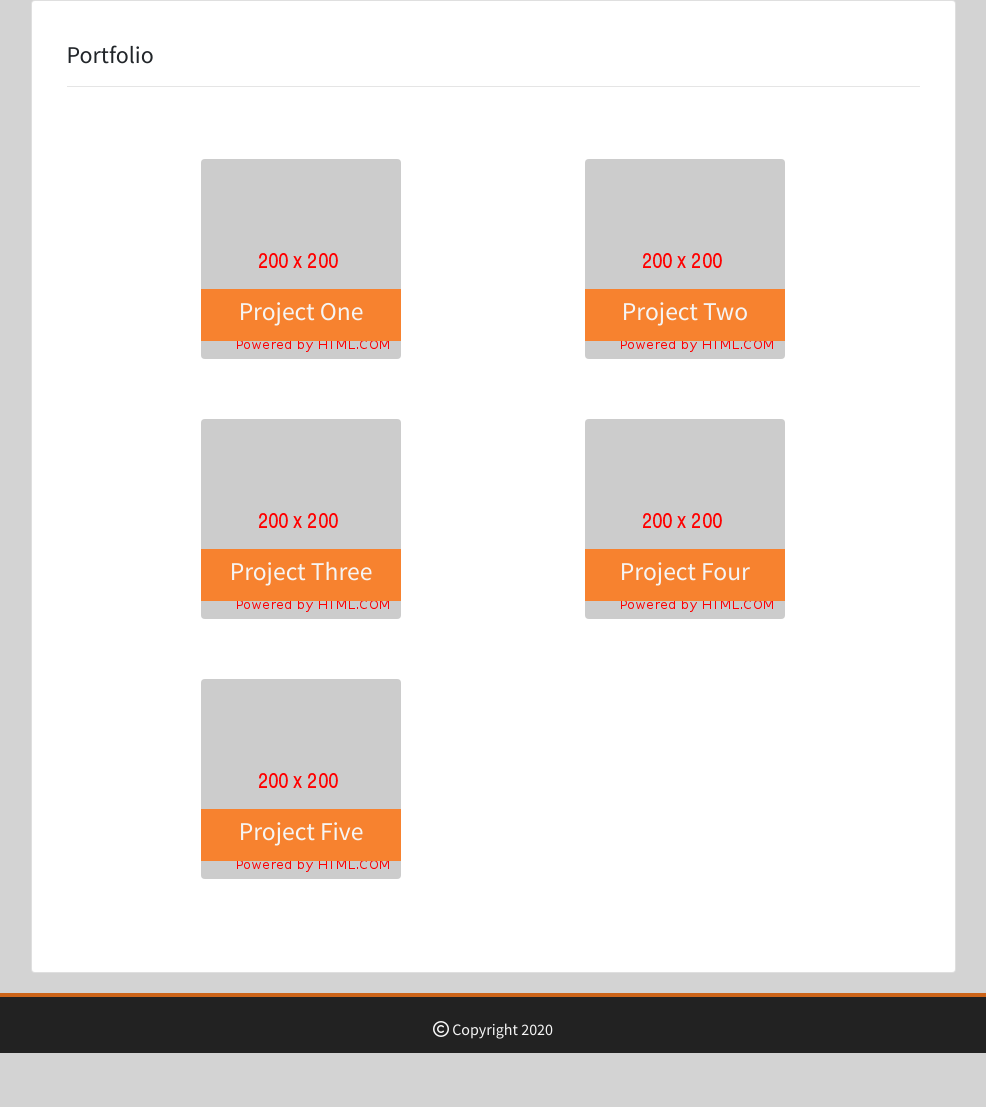
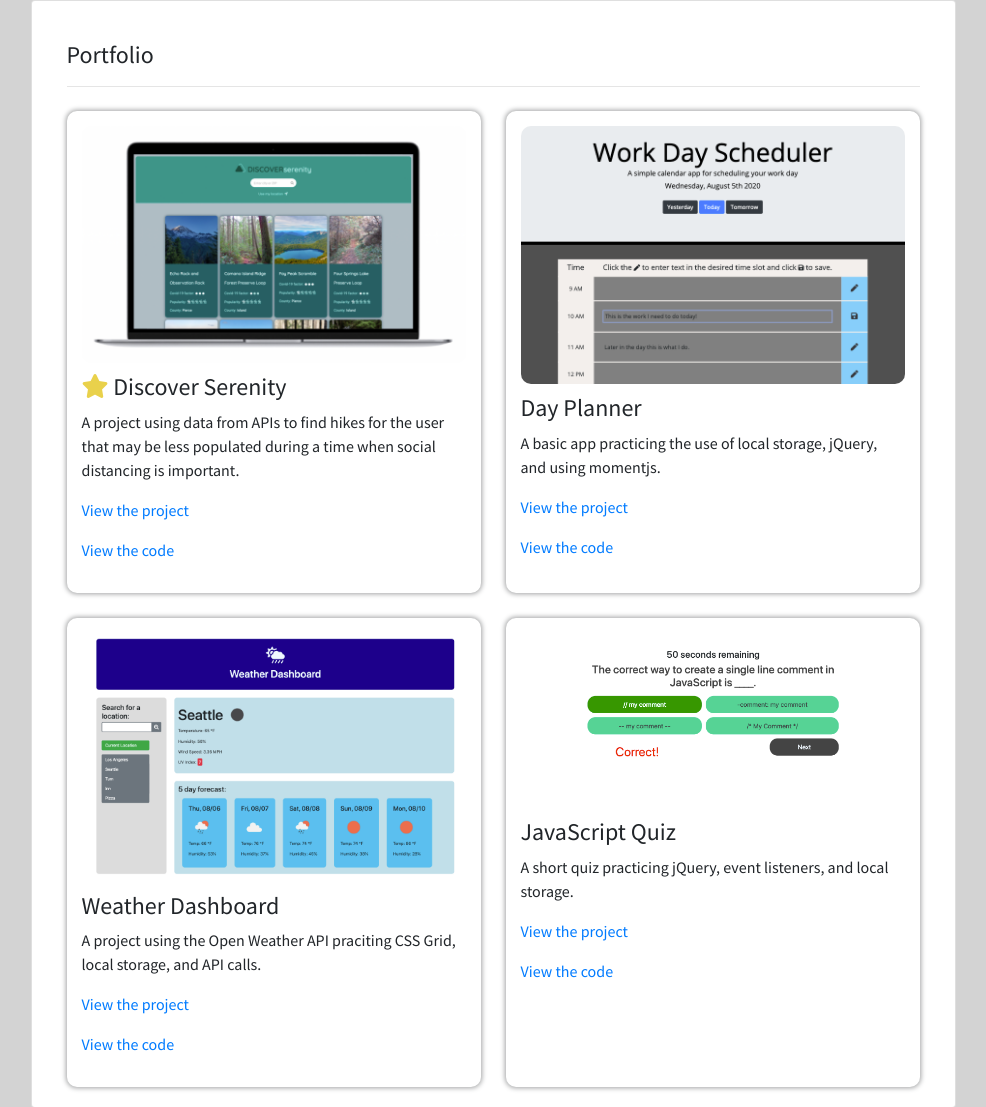
Before and after one commit to zapponejosh/zapponejosh.github.io, a plain HTML site: page portfolio.html in a window 1280 px wide. Shown: the part 112-1219 px from the top of the page, without its empty margins (147-1133 px from the left). Before the commit the page ends 1165 px from the top, so only its background shows below. Drawn offline with nearby package versions, Linux system fonts and the light colour scheme.

Commit message:
redoing the portfolio page with class projects in a grid layout

```diff
--- a/css/style.css
+++ b/css/style.css
@@ -7,6 +7,7 @@ body {
     font-family: 'Source Sans Pro', sans-serif;
     background-color: lightgrey;
 }
+
 
 /* Page container and wrap to keep the footer placed below */
 #page-container {
@@ -36,7 +37,11 @@ header .logo {
     padding: 0.5rem;
     font-family: 'Shadows Into Light', cursive;
     text-align: center;
+}
+
+header a, header a:hover {
     color: whitesmoke;
+    text-decoration: none;
 }
 
     /* site nav */
@@ -111,31 +116,33 @@ hr {
 /* End section */
 
 
-/* Portfolio CSS */
-
+/* New portfolio CSS */
+.wrapper {
+    display: grid;
+    margin: 0 auto;
+    grid-template-columns: repeat(auto-fill, minmax(300px, 1fr));
+    grid-auto-rows: minmax(300px, auto);
+    gap: 25px;
+}
 
 .portfolio-item {
-    padding: 30px 50px;
+    background-color: white;
+    border-radius: 10px;
+    padding: 15px;
+    box-shadow: 0 0 5px 1px #a1a2a3;
 }
 
-/* Fixes FF bug that shrinks image @ around 980px */
-.portfolio-img {
-    min-width: 200px;
+.portfolio-item img {
+    width: 100%;
+    object-fit: contain;
+    margin-bottom: 10px;
+    border-radius: 10px;
 }
 
-.portfolio-text {
-    position: absolute;
-    bottom: 3rem;
-    background-color: #f7822f;
-    width: 200px;
-    color: whitesmoke;
+.fa-star {
+    color: rgb(233, 209, 75);
 }
-
-.portfolio-text h2 {
-    font-size: 1.6rem;
-    padding: 7px;
-}
-/* End section */
+/* end */
 
 
 /* Footer CSS */
--- a/portfolio.html
+++ b/portfolio.html
@@ -20,7 +20,7 @@
         <div class="row">
           <div class="col-md-4 col-sm-6 logo-box">
             <div class="logo">
-              <h1>Josh Zappone</h1>
+              <h1><a href="index.html">Josh Zappone</a></h1>
             </div>
           </div>
           <!-- Navbar -->
@@ -40,57 +40,49 @@
               <h4 class="card-title about-title">Portfolio</h4>
               <hr>
 
-              <div class="row portfolio-group">
-
-                <!-- Item 1 -->
-                <div class="col-md-6 col-sm-12 d-flex justify-content-center portfolio-item">
-                  <a href="#">
-                    <img class="portfolio-img rounded mx-auto d-block" src="Assets/Images/gray-200px.png" alt="portfolio-img">
-                    <div class="portfolio-text">
-                      <h2 class="text-center">Project One</h2>
-                    </div>
-                </a>
+              <div class="wrapper">
+                <div class="portfolio-item">
+                  <img src="./Assets/Images/serenity-preview.png" alt="code preview image" class="preview">
+                  <h4 class="name"><i class="fas fa-star"></i> Discover Serenity</h4>
+                  <p class="description">A project using data from APIs to find hikes for the user that may be less populated during a time when social distancing is important.</p>
+                  <div class="links">
+                    <p><a href="https://calebkirkish.github.io/discover-serenity/" target="_blank" class="deployed">View the project</a></p>
+                    <p><a href="https://github.com/calebkirkish/discover-serenity" target="_blank" class="repo">View the code</a></p>
+                  </div>
                 </div>
 
-                <!-- Item 2 -->
-                <div class="col-md-6 col-sm-12 d-flex justify-content-center portfolio-item">
-                  <a href="#">
-                    <img class="portfolio-img rounded mx-auto d-block" src="Assets/Images/gray-200px.png" alt="portfolio-img">
-                    <div class="portfolio-text">
-                      <h2 class="text-center">Project Two</h2>
-                    </div>
-                  </a>
+                <div class="portfolio-item">
+                  <img src="./Assets/Images/day-planner-preview.png" alt="code preview image" class="preview">
+                  <h4 class="name">Day Planner</h4>
+                  <p class="description">A basic app practicing the use of local storage, jQuery, and using momentjs.</p>
+                  <div class="links">
+                    <p><a href="https://zapponejosh.github.io/hw-5-day-planner/" target="_blank" class="deployed">View the project</a></p>
+                    <p><a href="https://github.com/zapponejosh/hw-5-day-planner" target="_blank" class="repo">View the code</a></p>
+                  </div>
                 </div>
 
-                <!-- Item 3 -->
-                <div class="col-md-6 col-sm-12 d-flex justify-content-center portfolio-item">
-                  <a href="#">
-                    <img class="portfolio-img rounded mx-auto d-block" src="Assets/Images/gray-200px.png" alt="portfolio-img">
-                    <div class="portfolio-text">
-                      <h2 class="text-center">Project Three</h2>
-                    </div>
-                  </a>
+                <div class="portfolio-item">
+                  <img src="./Assets/Images/weather-preview.png" alt="code preview image" class="preview">
+                  <h4 class="name">Weather Dashboard</h4>
+                  <p class="description">A project using the Open Weather API praciting CSS Grid, local storage, and API calls.</p>
+                  <div class="links">
+                    <p><a href="https://zapponejosh.github.io/hw-6-weather-app/" target="_blank" class="deployed">View the project</a></p>
+                    <p><a href="https://github.com/zapponejosh/hw-6-weather-app" target="_blank" class="repo">View the code</a></p>
+                  </div>
+                </div>
+                <div class="portfolio-item">
+                  <img src="./Assets/Images/quiz-preview.png" alt="code preview image" class="preview">
+                  <h4 class="name">JavaScript Quiz</h4>
+                  <p class="description">A short quiz practicing jQuery, event listeners, and local storage.</p>
+                  <div class="links">
+                    <p><a href="https://zapponejosh.github.io/hw-4-quiz/" target="_blank" class="deployed">View the project</a></p>
+                    <p><a href="https://github.com/zapponejosh/hw-4-quiz" target="_blank" class="repo">View the code</a></p>
+                  </div>
                 </div>
 
-                <!-- Item 4 -->
-                <div class="col-md-6 col-sm-12 d-flex justify-content-center portfolio-item">
-                  <a href="#">
-                    <img class="portfolio-img rounded mx-auto d-block" src="Assets/Images/gray-200px.png" alt="portfolio-img">
-                    <div class="portfolio-text">
-                      <h2 class="text-center">Project Four</h2>
-                    </div>
-                  </a>
-                </div>
-                <div class="col-md-6 col-sm-12 d-flex justify-content-center portfolio-item">
-                  <a href="#">
-                    <img class="portfolio-img rounded mx-auto d-block" src="Assets/Images/gray-200px.png" alt="portfolio-img">
-                    <div class="portfolio-text">
-                      <h2 class="text-center">Project Five</h2>
-                    </div>
-                  </a>
-                </div>
 
               </div>
+
             </div>
           </section>
       </main>
```
Also changed, not shown: contact.html (+1 -1 lines), index.html (+4 -2 lines), Assets/Images/day-planner-preview.png (added), Assets/Images/quiz-preview.png (added), Assets/Images/serenity-preview.png (added), Assets/Images/weather-preview.png (added).
